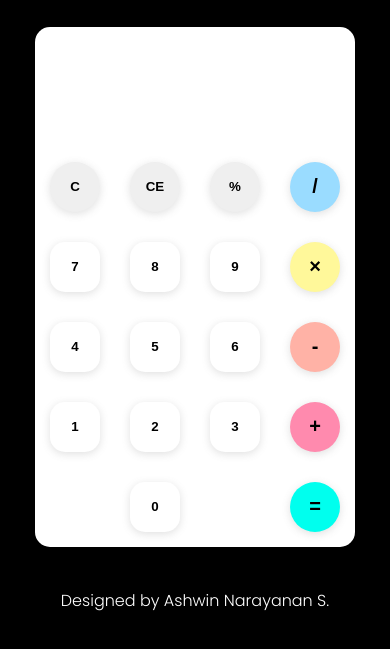
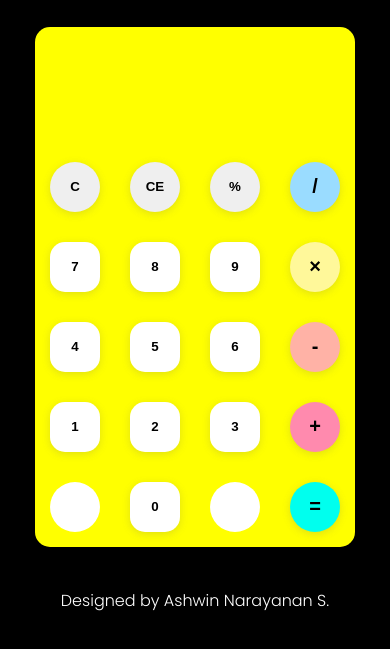
Before and after one commit to Ashrockzzz2003/Calculator, a plain HTML site: page index.html in a window 390 px wide. Shown: the part 97-746 px from the top of the page. Drawn offline with Linux system fonts and the light colour scheme.

Commit message:
Update style.css

```diff
--- a/style.css
+++ b/style.css
@@ -16,6 +16,12 @@ body{
     margin-right: auto;
     border-radius: 15px;
     position: relative;
+}
+
+@media only screen and (max-width: 600px) {
+    .calculator{
+        background-color: yellow;
+    }
 }
 
 #result{
```
